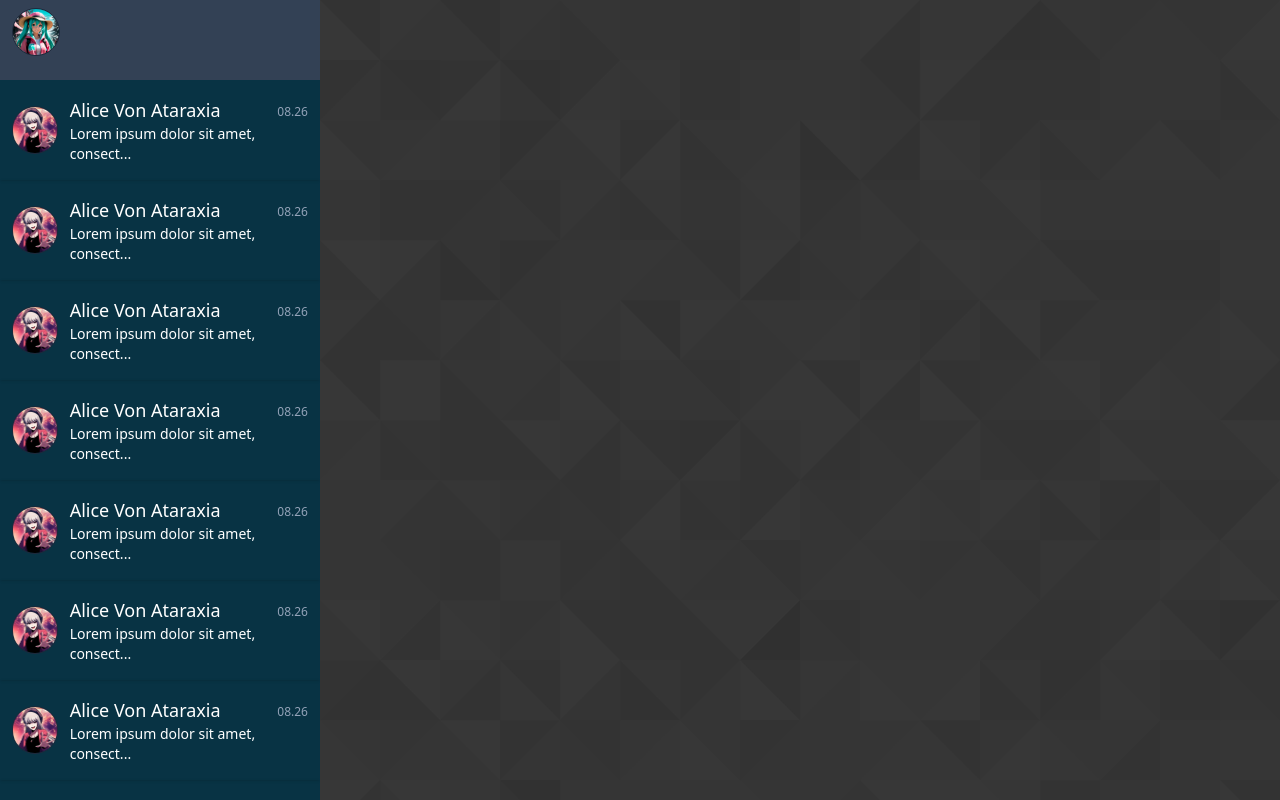
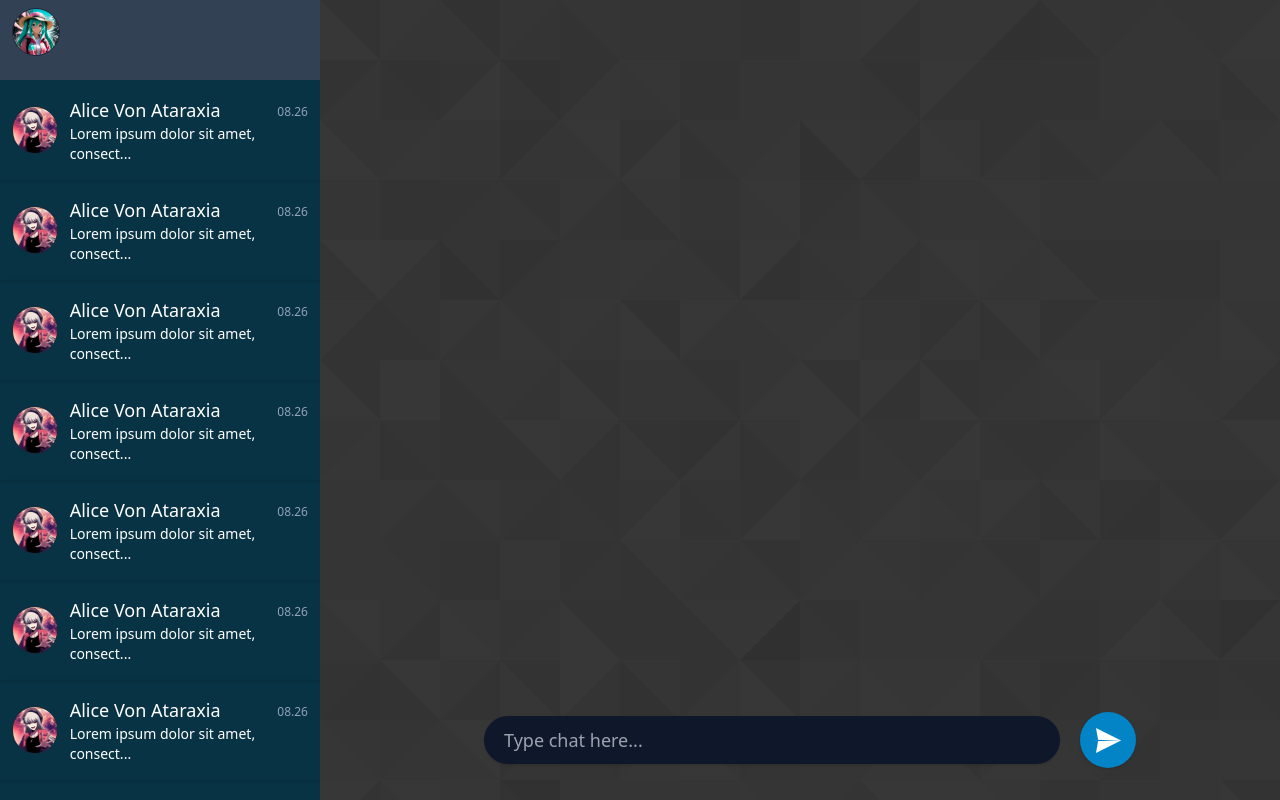
Before and after one commit to iqmalakur/nyarios-app, a React (Vite) app: page / in a window 1280 px wide. Built offline with nearby package versions, Linux system fonts and the light colour scheme.

Commit message:
create chat input

```diff
--- a/src/components/ChatContainer.tsx
+++ b/src/components/ChatContainer.tsx
@@ -1,8 +1,15 @@
 import { Component, ReactNode } from "react";
+import ChatInput from "./ChatInput";
+import ChatList from "./ChatList";
 
 class ChatContainer extends Component {
   render(): ReactNode {
-    return <div id="chat-container" className="h-full"></div>;
+    return (
+      <div id="chat-container" className="h-full">
+        <ChatList />
+        <ChatInput />
+      </div>
+    );
   }
 }
 
--- /dev/null
+++ b/src/components/ChatInput.tsx
@@ -0,0 +1,22 @@
+import { Component, ReactNode } from "react";
+
+class ChatInput extends Component {
+  render(): ReactNode {
+    return (
+      <div className="h-[15%] flex justify-center items-center">
+        <form action="" className="w-[80%] flex justify-center items-center">
+          <input
+            type="text"
+            className="w-3/4 h-12 bg-slate-900 text-white text-lg outline-none shadow px-5 mx-5 rounded-full"
+            placeholder="Type chat here..."
+          />
+          <button className="w-14 h-14 bg-sky-600 shadow rounded-full flex justify-center items-center">
+            <img src="/img/icon/send.png" alt="Send" />
+          </button>
+        </form>
+      </div>
+    );
+  }
+}
+
+export default ChatInput;
--- /dev/null
+++ b/src/components/ChatList.tsx
@@ -0,0 +1,9 @@
+import { Component, ReactNode } from "react";
+
+class ChatList extends Component {
+  render(): ReactNode {
+    return <div className="h-[85%]"></div>;
+  }
+}
+
+export default ChatList;
```
Also changed, not shown: public/img/icon/send.png (added).
